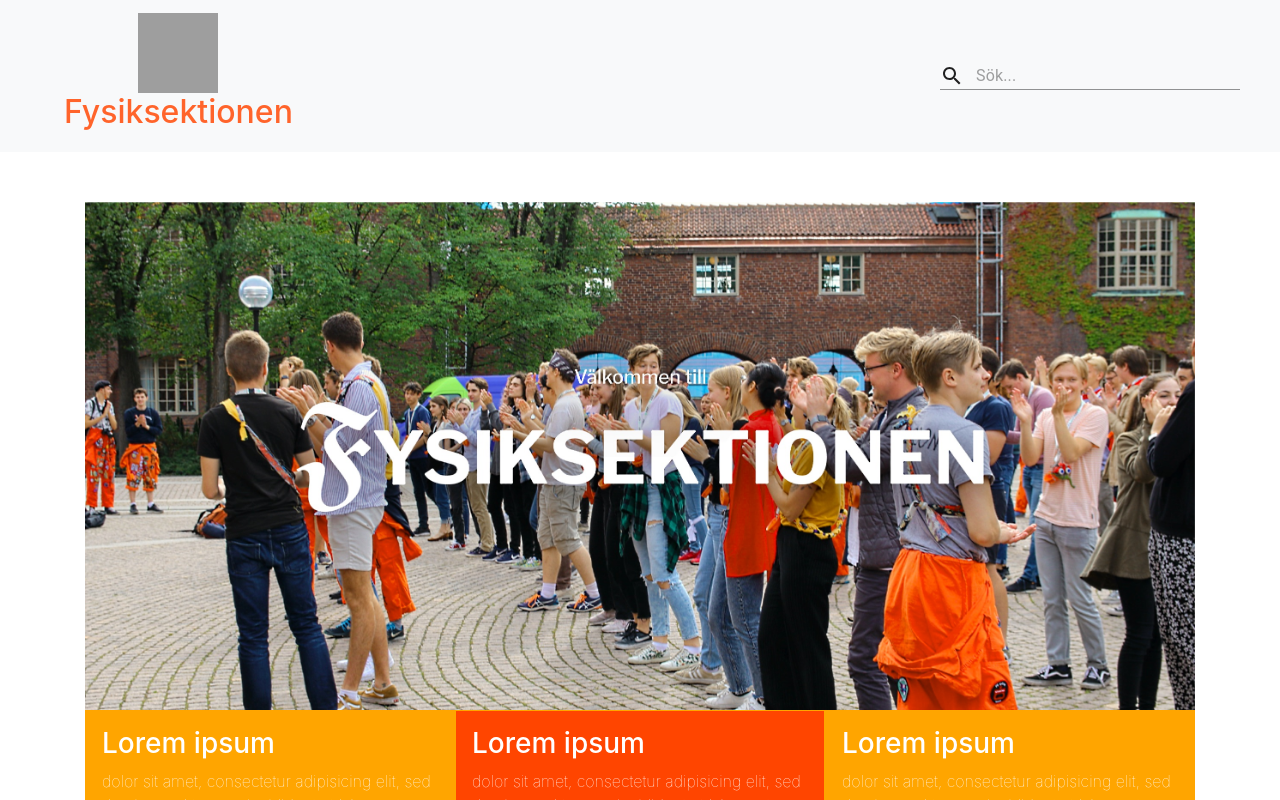
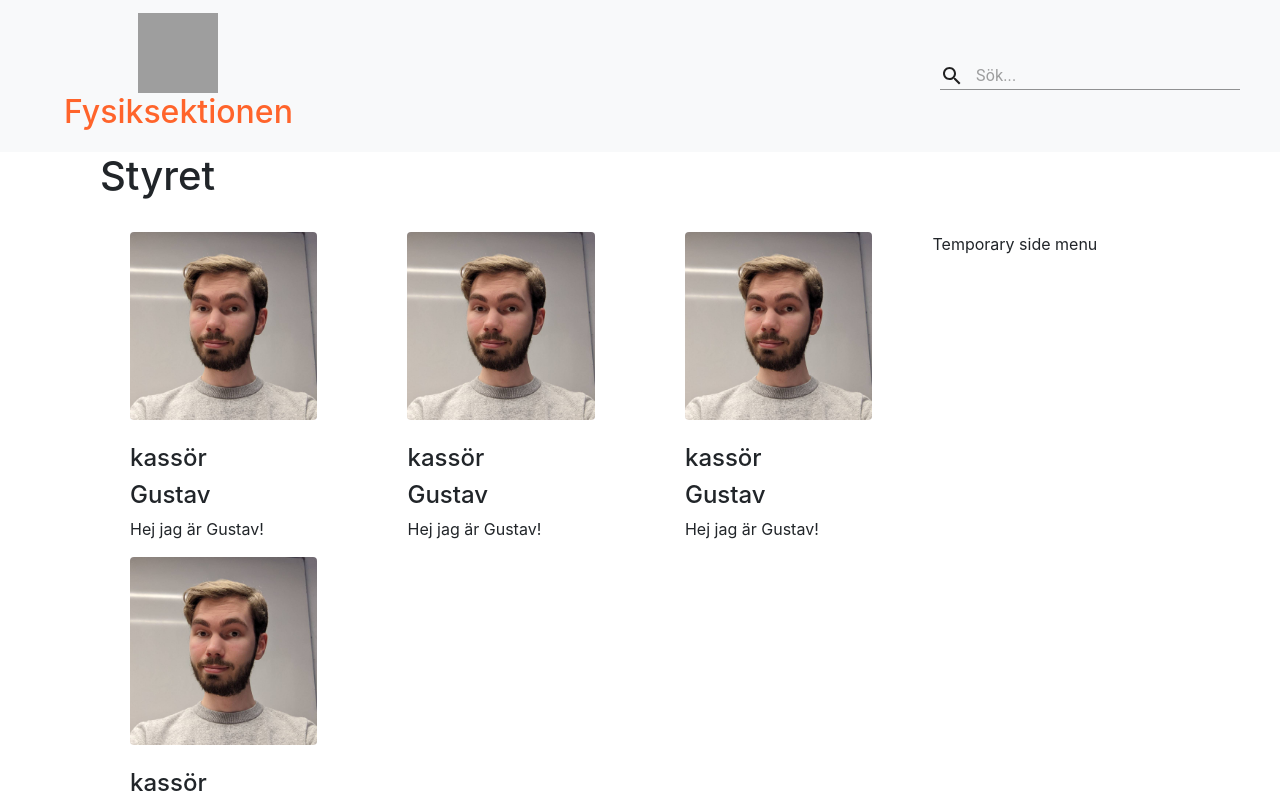
Before and after one commit to Fysiksektionen/Hemsida, a React (Create React App) app in the folder client/: page /styret in a window 1280 px wide. Shown: the top 800 px of the page. Built offline with nearby package versions, Linux system fonts and the light colour scheme; grey boxes are pictures that could not be loaded.

Commit message:
Made a styret page to show of the profile cards. Still lacking some css styling on the text. Added the styret page on App.tsx.

```diff
--- a/client/src/App.tsx
+++ b/client/src/App.tsx
@@ -1,6 +1,7 @@
 import React from 'react';
 import Frontpage from './pages/frontpage'
 import NewsArticlePage from './pages/news_article_page'
+import StyretPage from './pages/styret_page'
 import Header from './components/header'
 import Footer from './components/footer'
 import { Switch, Route } from "react-router-dom";
@@ -21,6 +22,10 @@ function App() {
                     <NewsArticlePage {...DummyData2} />
                 </Route>
 
+                <Route path="/styret">
+                    <StyretPage/>
+                </Route>
+
                 <Route path="/">
                     <Frontpage />
                 </Route>
--- a/client/src/components/profile-card.tsx
+++ b/client/src/components/profile-card.tsx
@@ -1,6 +1,8 @@
 import React from 'react'
+import Container from "react-bootstrap/Container";
+import Col from "react-bootstrap/Col";
 
-type ProfileCardProps = {
+export interface IProfileCard {
     image_url: string,  // image url
     role: string, // Ordförande, Kassör ...
     year_code: string, // F-17, F-18 or similar
@@ -9,16 +11,21 @@ type ProfileCardProps = {
     description: string // Short description of person
 }
 
-function ProfileCard(personInfo: ProfileCardProps){
+function ProfileCard(personInfo: IProfileCard){
     let image_alt_text = personInfo.role + " " + personInfo.name;
     return (
-        <div className={"container"}>
-                <img src={"https://www.w3schools.com/html/pic_trulli.jpg"} alt={image_alt_text} style={{width: "100%"}}/>
-                <h1>{personInfo.role}</h1>
-                <h2>{personInfo.name}</h2>
-                <h3>{personInfo.description}</h3>
-        </div>
+        <Container>
+            <Col>
+                <img src={personInfo.image_url} alt={image_alt_text} className={"rounded"} style={{width: "100%"}}/>
+                <div className={"pt-4"}>
+                    <h4>{personInfo.role}</h4>
+                    <h4>{personInfo.name}</h4>
+                    <p>{personInfo.description}</p>
+                </div>
+            </Col>
+        </Container>
+
     )
 }
 
-export default ProfileCard;
+export {ProfileCard};
--- /dev/null
+++ b/client/src/pages/styret_page.tsx
@@ -0,0 +1,52 @@
+import React from 'react'
+import {ProfileCard, IProfileCard} from "../components/profile-card";
+import Container from 'react-bootstrap/Container';
+import profile_img_1 from '../placeholder_images/gustav_profilecard.jpg';
+import profile_img_2 from '../placeholder_images/morris_profilecard.jpg.jpg';
+import Row from 'react-bootstrap/Row';
+import Col from 'react-bootstrap/Col';
+
+let data : IProfileCard = {
+    description : "Hej jag är Gustav!",
+    email : "mejl",
+    image_url : profile_img_1,
+    name : "Gustav",
+    role : "kassör",
+    year_code : "F-18"
+}
+
+
+function StyretPage() {
+    return (
+        <Container className="pb-5">
+            <h1 className="pb-4">Styret</h1>
+            <Row>
+            <Col className={"col-9"}>
+                <Row className={"pb-4 justify-content-start"}>
+                    <Col className={"col-4"}>
+                        <ProfileCard {...data}/>
+                    </Col>
+                    <Col className={"col-4"}>
+                        <ProfileCard {...data}/>
+                    </Col>
+                    <Col className={"col-4"}>
+                        <ProfileCard {...data}/>
+                    </Col>
+                    <Col className={"col-4"}>
+                        <ProfileCard {...data}/>
+                    </Col>
+                </Row>
+            </Col>
+            <Col className={"col-3"}>
+
+                Temporary side menu
+            </Col>
+
+
+            </Row>
+
+        </Container>
+    )
+}
+
+export default StyretPage;
```
Also changed, not shown: client/src/placeholder_images/gustav_profilecard.jpg (added), client/src/placeholder_images/morris_profilecard.jpg (added).
